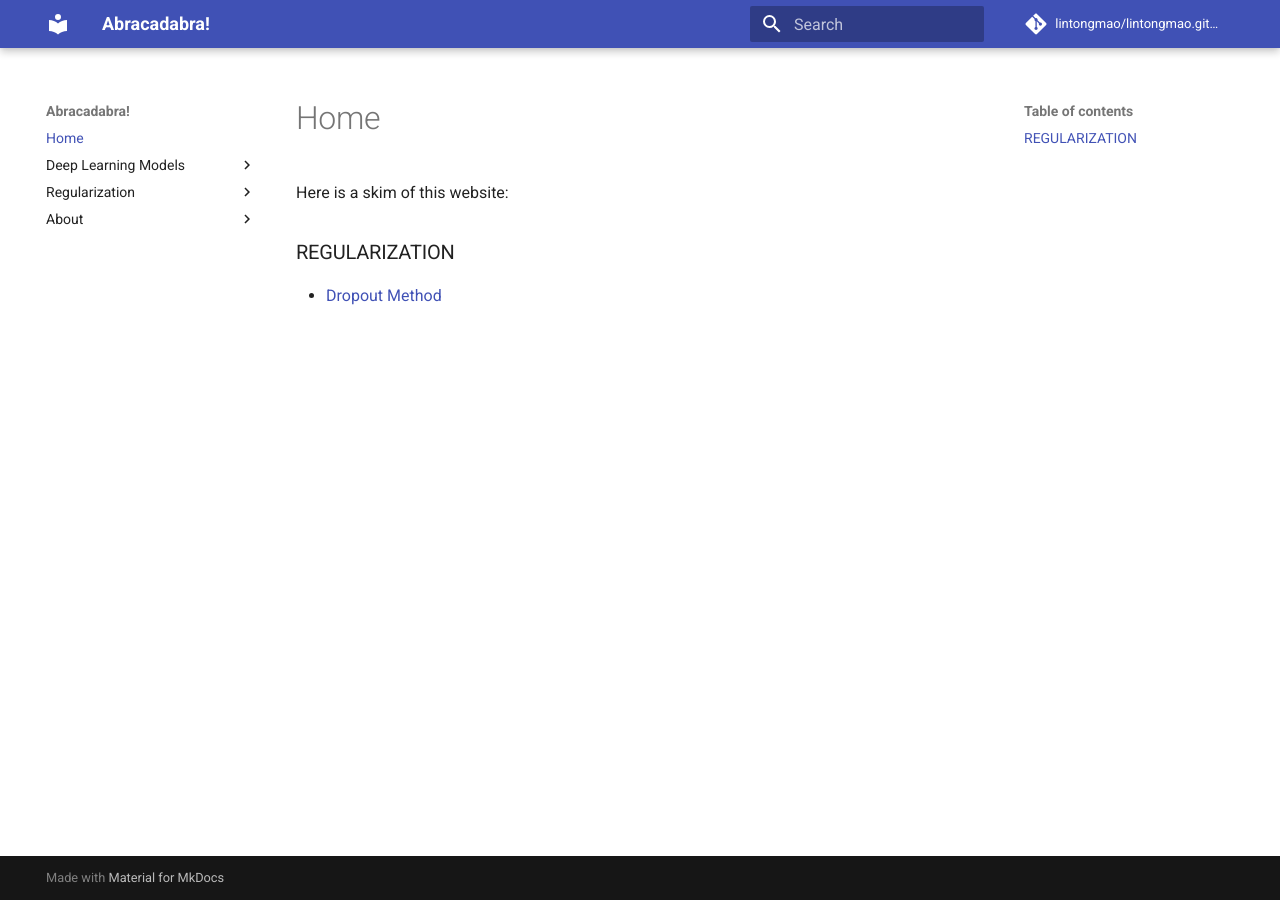
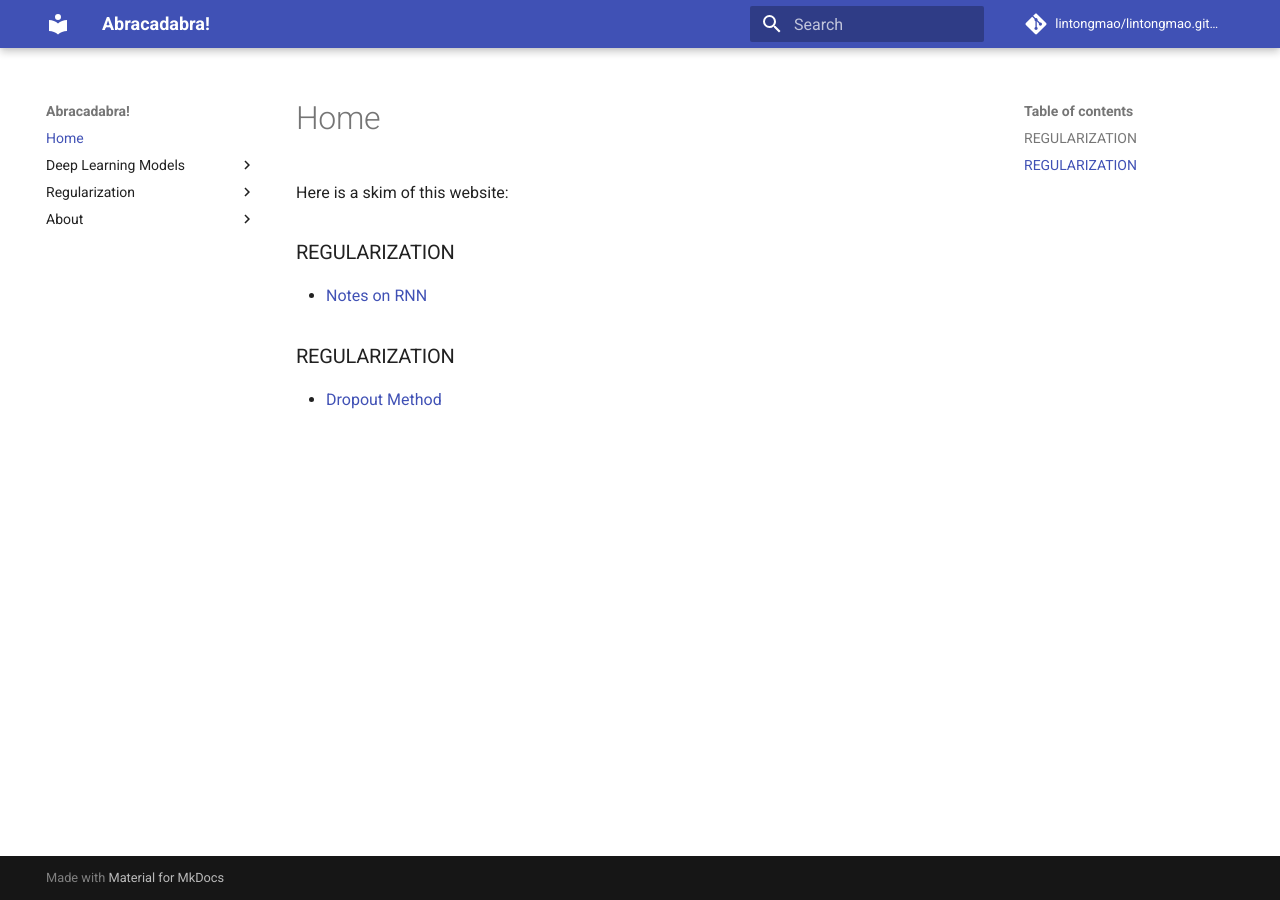
Before and after one commit to mnotchc/lintongmao.github.io, an MkDocs documentation site: the page built from docs/index.md, in a window 1280 px wide. Built offline with MkDocs 1.6.1 and Material for MkDocs 9.7.7, drawn with Linux system fonts in a browser that asks for light colours; comment, search, counter and statistics services are not loaded.

Commit message:
abracadabra

```diff
--- a/docs/index.md
+++ b/docs/index.md
@@ -3,5 +3,8 @@
 Here is a skim of this website:
 
 ### REGULARIZATION
+- [Notes on RNN](rnn.md)
+
+### REGULARIZATION
 
 -  [Dropout Method](dropout.md)
```
